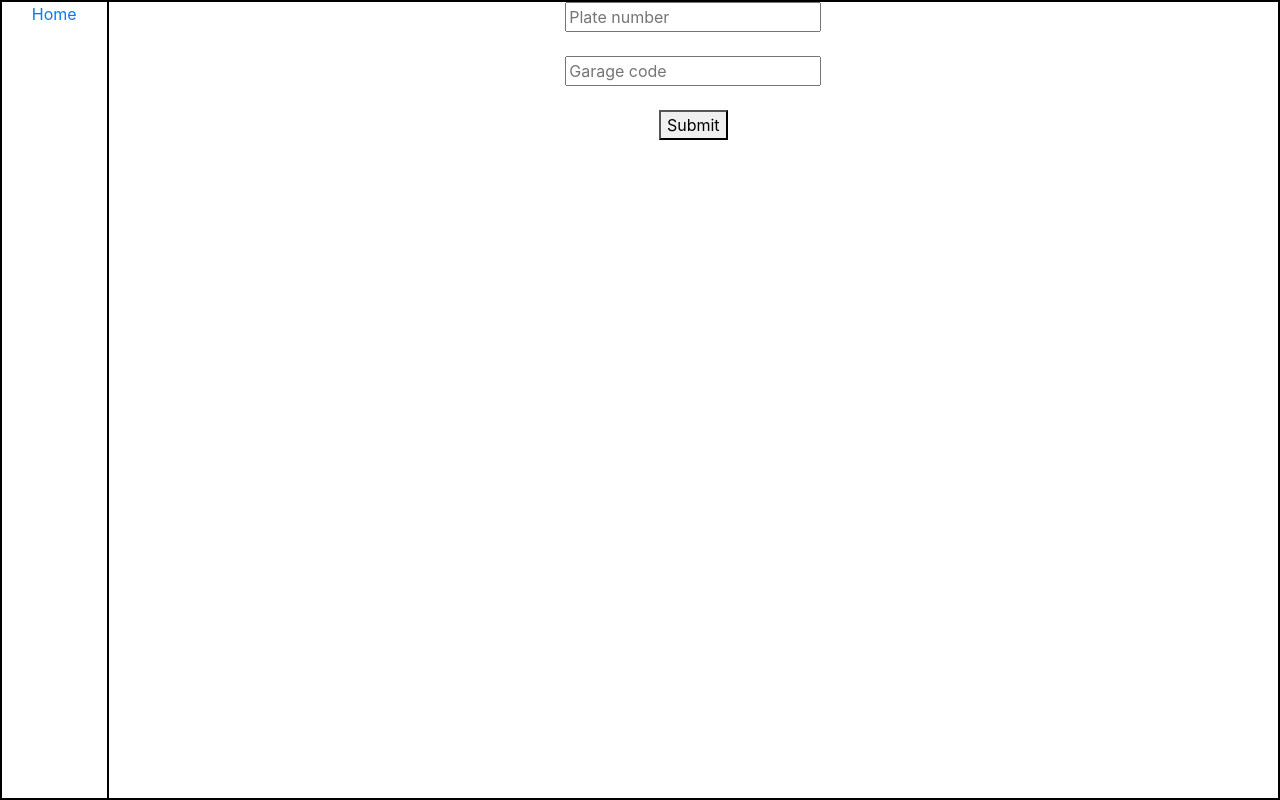
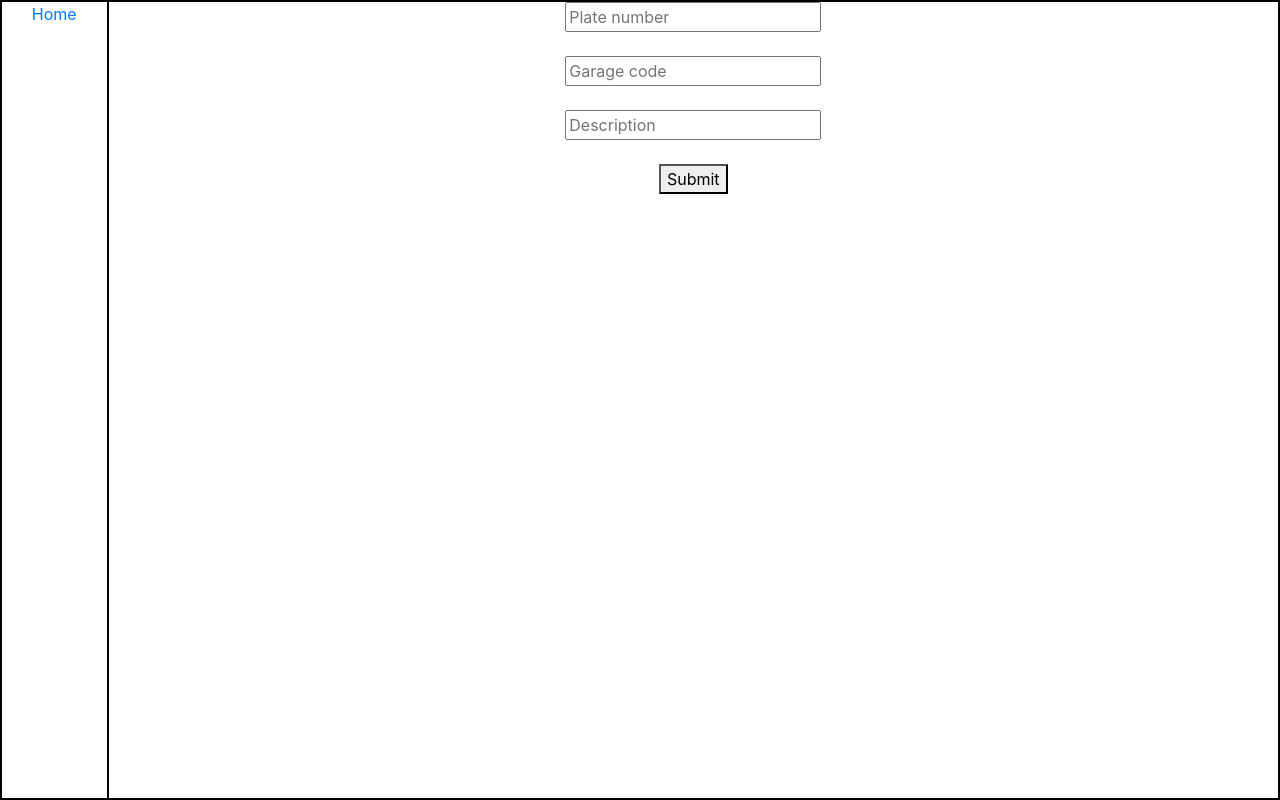
Before and after one commit to arroues10/EasyMechFE, an Angular app: page /add-work-card in a window 1280 px wide. Built offline with nearby package versions, Linux system fonts and the light colour scheme.

Commit message:
add description

```diff
--- a/src/app/components/AdvisorComponents/add-work-card/add-work-card.component.html
+++ b/src/app/components/AdvisorComponents/add-work-card/add-work-card.component.html
@@ -1,5 +1,6 @@
 <form #formInfo="ngForm">
     <input type="text" placeholder="Plate number" #plateNumberInfo="ngModel" [(ngModel)]="workCard.plateNumber" name="plateNumber"><br><br>
     <input type="text" placeholder="Garage code" #garageCodeInfo="ngModel" [(ngModel)]="workCard.garageCode" name="garageCode"><br><br>
+    <input type="text" placeholder="Description" #descriptionInfo="ngModel" [(ngModel)]="workCard.description" name="description"><br><br>
     <button (click)="addWorkCard()">Submit</button>
 </form>
--- a/src/app/models/workCard.ts
+++ b/src/app/models/workCard.ts
@@ -3,6 +3,7 @@ export class WorkCard {
     public constructor(
         public id?: number,
         public plateNumber?: string,
-        public garageCode?: string
+        public garageCode?: string,
+        public description?: string
     ) { }
 }
```
